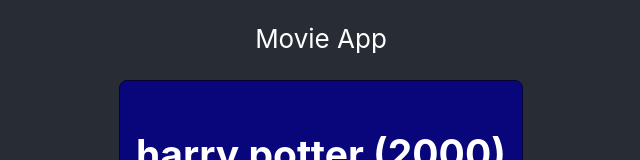
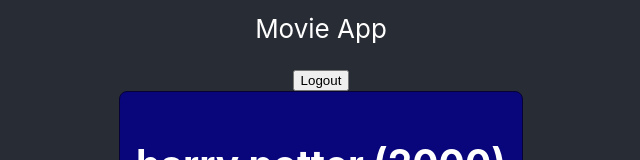
Before and after one commit to wsaronam/my-movie-app, a React (Create React App) app in the folder frontend/: page /home in a window 1280 px wide. Shown: the part 337-497 px from the top of the page, without its empty margins (319-959 px from the left). Built offline with nearby package versions, Linux system fonts and the light colour scheme; sample sign-in values are in the browser's storage.

Commit message:
updates
- changed some styling stuff
- added ability to log out
- added some logic so that HomePage is only usable when logged in

```diff
--- a/frontend/src/App.js
+++ b/frontend/src/App.js
@@ -1,5 +1,6 @@
 import { BrowserRouter as Router, Routes, Route } from 'react-router-dom';
 
+import PrivateRoute from './components/PrivateRouter';
 import AuthPage from './pages/AuthPage';
 import HomePage from './pages/HomePage';
 
@@ -10,7 +11,14 @@ function App() {
     <Router>
       <Routes>
         <Route path="/" element={<AuthPage />} />
-        <Route path="/home" element={<HomePage />} />
+        <Route
+          path="/home"
+          element={
+            <PrivateRoute>
+              <HomePage />
+            </PrivateRoute>
+          }
+        />
       </Routes>
     </Router>
   );
--- a/frontend/src/components/Header.jsx
+++ b/frontend/src/components/Header.jsx
@@ -5,10 +5,10 @@ import "../App.css";;
 const Header = () => {
   return (
     <div className="App">
-        <header className="App-header">
+      <header className="App-header">
         <img src={logo} className="App-logo" alt="logo" />
         <p>My Movie App</p>
-    </header>
+      </header>
     </div>
 
   );
--- /dev/null
+++ b/frontend/src/components/PrivateRouter.jsx
@@ -0,0 +1,9 @@
+import React from 'react';
+import { Navigate } from 'react-router-dom';
+
+const PrivateRoute = ({ children }) => {
+    const isLoggedIn = localStorage.getItem('isLogin') === 'true';
+    return isLoggedIn ? children : <Navigate to="/" />;
+};
+
+export default PrivateRoute;
--- a/frontend/src/pages/AuthPage.jsx
+++ b/frontend/src/pages/AuthPage.jsx
@@ -38,6 +38,7 @@ const AuthPage = () => {
             // console.log("Sending POST to:", `http://localhost:8080${endpoint}`);
             const res = await axios.post(`http://localhost:8080${endpoint}`, form);
             if (isLogin && res.data === "Login successful") {
+                localStorage.setItem('isLogin', true);
                 navigate('/home');
             }
         }
--- a/frontend/src/pages/HomePage.jsx
+++ b/frontend/src/pages/HomePage.jsx
@@ -1,3 +1,5 @@
+import { useNavigate } from 'react-router-dom';
+
 import logo from '../georgia-vagim-movie.jpg';
 import MovieCard from '../components/MovieCard';
 
@@ -7,13 +9,20 @@ import '../App.css';
 
 const HomePage = () => {
 
-    const testMovie = {
+  const navigate = useNavigate();
+
+  const testMovie = {
     id: 0,
     title: "harry potter",
     description: "wizard boy!!",
     year: 2000,
     watched: false,
     review: ""
+  };
+
+  const handleLogout = () => {
+    localStorage.removeItem('isLogin');
+    navigate('/');
   };
 
   const handleToggleWatched = (movie) => {
@@ -26,17 +35,20 @@ const HomePage = () => {
 
   return (
     <div className="App">
-        <header className="App-header">
+      <header className="App-header">
         <img src={logo} className="App-logo" alt="logo" />
         <p>
             Movie App
         </p>
+        <button className="logout-button" onClick={handleLogout}>
+            Logout
+        </button>
         <MovieCard
             movie={testMovie}
             onToggleWatched={handleToggleWatched}
             onDelete={handleDelete}
         />
-        </header>
+      </header>
     </div>
   );
 
--- a/frontend/src/pages/styles/AuthPage.css
+++ b/frontend/src/pages/styles/AuthPage.css
@@ -2,9 +2,9 @@
   max-width: 400px;
   margin: 2rem auto;
   padding: 2rem;
-  border: 1px solid #b96300;
+  border: 1px solid #000000;
   border-radius: 8px;
-  background: #ca6200;
+  background: #04003669;
   text-align: center;
 }
 
```
